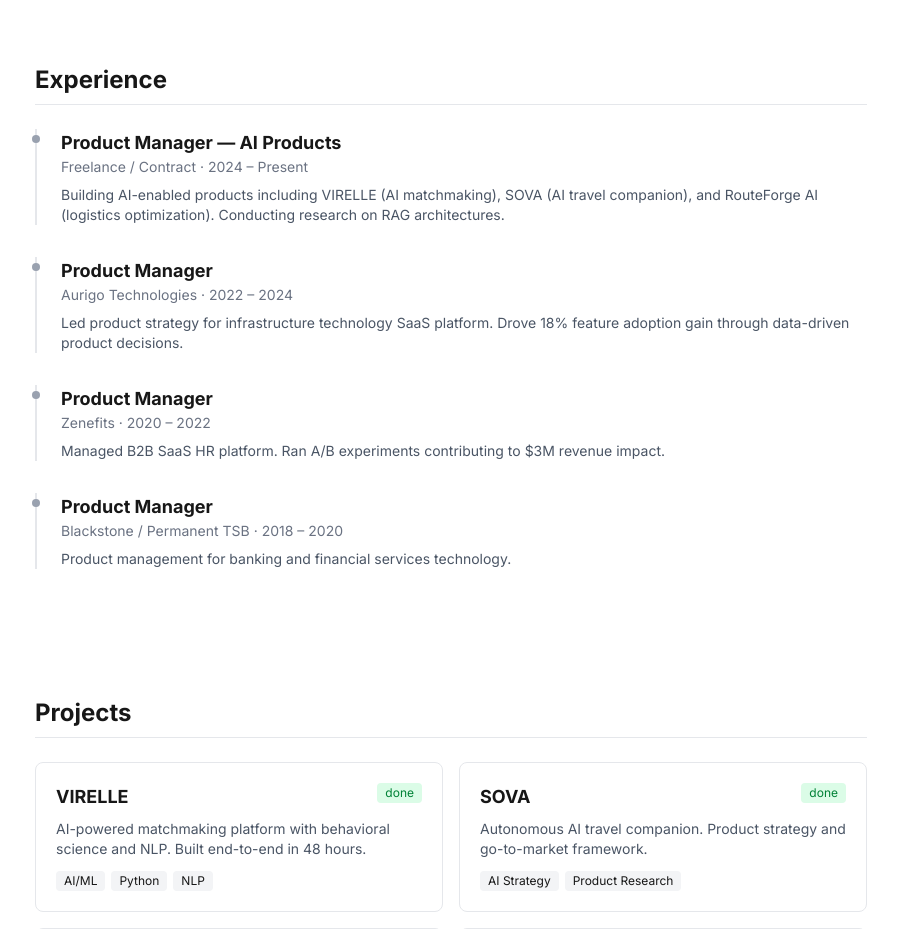
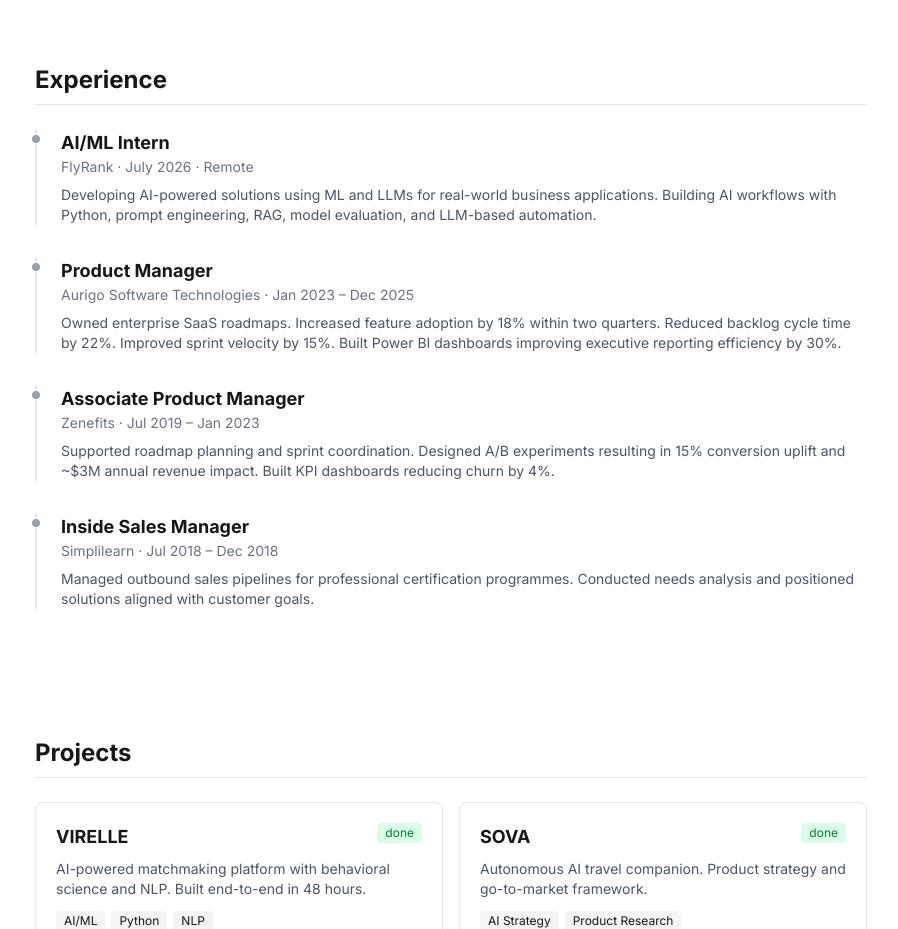
Before and after one commit to Rashmi-Belimagga-Manjunath/portfolio, a Next.js app: page / in a window 1280 px wide. Shown: the part 2540-3469 px from the top of the page, without its empty margins (317-1215 px from the left). Built offline with nearby package versions, Linux system fonts and the light colour scheme.

Commit message:
Fix experience section with correct CV data

```diff
--- a/src/components/Experience.tsx
+++ b/src/components/Experience.tsx
@@ -2,28 +2,28 @@
 
 const experiences = [
   {
-    role: "Product Manager — AI Products",
-    company: "Freelance / Contract",
-    period: "2024 – Present",
-    description: "Building AI-enabled products including VIRELLE (AI matchmaking), SOVA (AI travel companion), and RouteForge AI (logistics optimization). Conducting research on RAG architectures.",
+    role: "AI/ML Intern",
+    company: "FlyRank",
+    period: "July 2026 · Remote",
+    description: "Developing AI-powered solutions using ML and LLMs for real-world business applications. Building AI workflows with Python, prompt engineering, RAG, model evaluation, and LLM-based automation.",
   },
   {
     role: "Product Manager",
-    company: "Aurigo Technologies",
-    period: "2022 – 2024",
-    description: "Led product strategy for infrastructure technology SaaS platform. Drove 18% feature adoption gain through data-driven product decisions.",
+    company: "Aurigo Software Technologies",
+    period: "Jan 2023 – Dec 2025",
+    description: "Owned enterprise SaaS roadmaps. Increased feature adoption by 18% within two quarters. Reduced backlog cycle time by 22%. Improved sprint velocity by 15%. Built Power BI dashboards improving executive reporting efficiency by 30%.",
   },
   {
-    role: "Product Manager",
+    role: "Associate Product Manager",
     company: "Zenefits",
-    period: "2020 – 2022",
-    description: "Managed B2B SaaS HR platform. Ran A/B experiments contributing to $3M revenue impact.",
+    period: "Jul 2019 – Jan 2023",
+    description: "Supported roadmap planning and sprint coordination. Designed A/B experiments resulting in 15% conversion uplift and ~$3M annual revenue impact. Built KPI dashboards reducing churn by 4%.",
   },
   {
-    role: "Product Manager",
-    company: "Blackstone / Permanent TSB",
-    period: "2018 – 2020",
-    description: "Product management for banking and financial services technology.",
+    role: "Inside Sales Manager",
+    company: "Simplilearn",
+    period: "Jul 2018 – Dec 2018",
+    description: "Managed outbound sales pipelines for professional certification programmes. Conducted needs analysis and positioned solutions aligned with customer goals.",
   },
 ];
 
```
